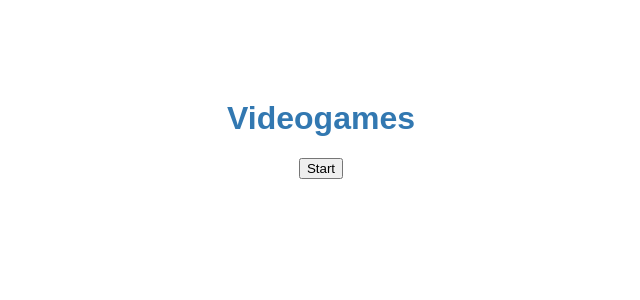
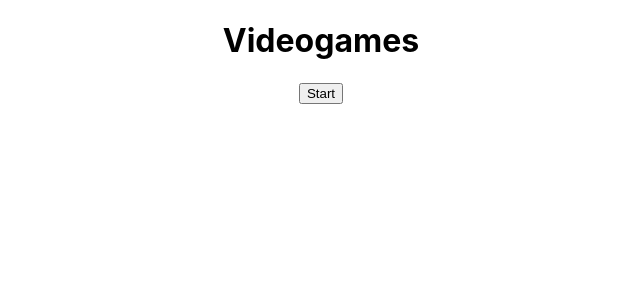
Before and after one commit to Facu-J-Boy/PI-Videogame, a React (Create React App) app in the folder client/: page / in a window 1280 px wide. Shown: the top 300 px of the page, without its empty margins (319-959 px from the left). Built offline with nearby package versions, Linux system fonts and the light colour scheme.

Commit message:
Card and Loading Styles modified

```diff
--- a/client/src/Components/Card/Card.css
+++ b/client/src/Components/Card/Card.css
@@ -7,8 +7,9 @@
 }
 
 .card img {
-    width: 350px;
+    width: 344px;
     height: 200px;
+    object-fit: cover;
 }
 
 .genre {
--- a/client/src/Components/Loading/Loading.css
+++ b/client/src/Components/Loading/Loading.css
@@ -4,14 +4,14 @@
   box-sizing: border-box;
 }
 
-body {
+/* body {
   max-width: 1000px;
   margin: 100px auto 0;
   padding-left: 0%;
   font-family: sans-serif;
   background: white;
-  color: #3278B1;
-}
+  /* color: #3278B1; */
+/* } */ */
 
 body p {
   padding: 80px 0 40px;
@@ -24,6 +24,7 @@ body p {
 .loader {
   position: absolute;
   left: 50%;
+  top: 50%;
   display: inline-block;
   margin-left: -32px;
   width: 64px;
```
